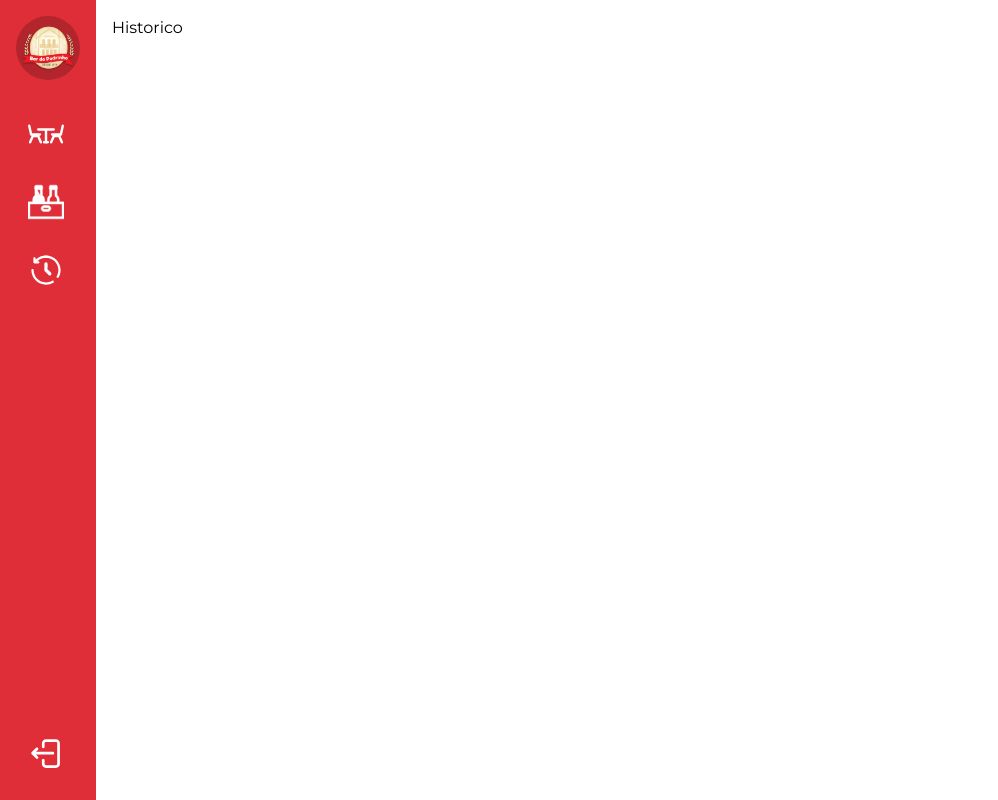
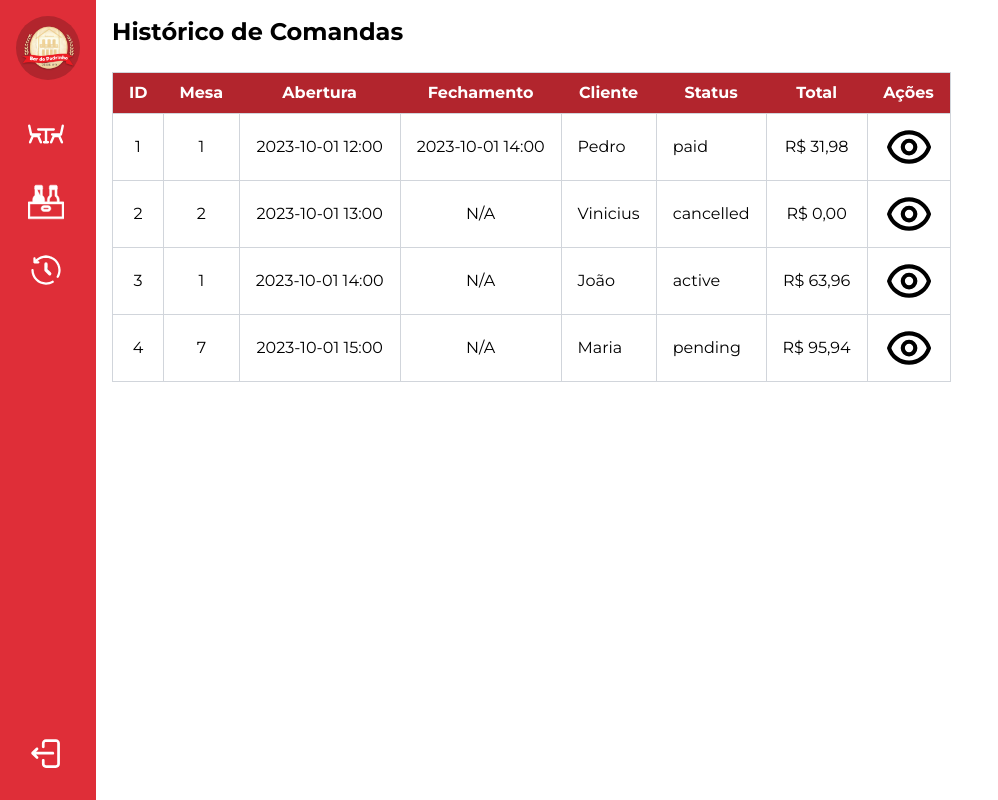
Before and after one commit to pedrolgois/comandas, a Next.js app: page /historico in a window 1280 px wide. Shown: the whole page, without its empty margins (0-998 px from the left). Built offline with nearby package versions, Linux system fonts and the light colour scheme.

Commit message:
página de histórico de comandas

```diff
--- a/public/icons/index.tsx
+++ b/public/icons/index.tsx
@@ -212,3 +212,26 @@ export const TrashIcon = (props: IconProps) => (
     />
   </svg>
 );
+
+export const EyeIcon = (props: IconProps) => (
+  <svg
+    xmlns="http://www.w3.org/2000/svg"
+    fill="none"
+    viewBox="0 0 24 24"
+    stroke="currentColor"
+    className="w-6 h-6"
+  >
+    <path
+      strokeLinecap="round"
+      strokeLinejoin="round"
+      strokeWidth={2}
+      d="M15 12a3 3 0 11-6 0 3 3 0 016 0z"
+    />
+    <path
+      strokeLinecap="round"
+      strokeLinejoin="round"
+      strokeWidth={2}
+      d="M2.458 12C3.732 7.943 7.523 5 12 5c4.477 0 8.268 2.943 9.542 7-1.274 4.057-5.065 7-9.542 7-4.477 0-8.268-2.943-9.542-7z"
+    />
+  </svg>
+);
--- a/src/app/(dashboard)/historico/page.tsx
+++ b/src/app/(dashboard)/historico/page.tsx
@@ -1,3 +1,145 @@
+"use client";
+import { useContext, useState } from "react";
+import { CommandsContext } from "@/context/CommandProvider";
+import { CommandDetails } from "@/components/CommandDetails";
+import { Command } from "@/models/command";
+import { EyeIcon } from "../../../../public/icons";
+
+const mockCommands: Command[] = [
+  {
+    id: "1",
+    client: "Pedro",
+    status: "paid",
+    selectedTable: 1,
+    products: [{ id: "1", ammount: 2, price: 15.99 }],
+    openedAt: "2023-10-01 12:00",
+    closedAt: "2023-10-01 14:00",
+  },
+  {
+    id: "2",
+    client: "Vinicius",
+    status: "cancelled",
+    selectedTable: 2,
+    products: [],
+    openedAt: "2023-10-01 13:00",
+    closedAt: null,
+  },
+  {
+    id: "3",
+    client: "João",
+    status: "active",
+    selectedTable: 1,
+    products: [
+      { id: "2", ammount: 2, price: 15.99 },
+      { id: "3", ammount: 2, price: 15.99 },
+    ],
+    openedAt: "2023-10-01 14:00",
+    closedAt: null,
+  },
+  {
+    id: "4",
+    client: "Maria",
+    status: "pending",
+    selectedTable: 7,
+    products: [
+      { id: "4", ammount: 2, price: 15.99 },
+      { id: "5", ammount: 2, price: 15.99 },
+      { id: "6", ammount: 2, price: 15.99 },
+    ],
+    openedAt: "2023-10-01 15:00",
+    closedAt: null,
+  },
+];
+
 export default function HistoricoPage() {
-  return <div className="flex gap-6 items-start">Historico</div>;
+  const commandsStore = useContext(CommandsContext);
+  const [selectedCommand, setSelectedCommand] = useState<Command | null>(null);
+
+  const handleViewDetails = (command: Command) => {
+    setSelectedCommand(command);
+  };
+
+  const calculateTotalAmount = (
+    products: { id: string; ammount: number; price: number }[]
+  ) => {
+    const total = products.reduce(
+      (total, product) => total + product.ammount * product.price,
+      0
+    );
+    return `R$ ${total.toFixed(2).replace(".", ",")}`;
+  };
+
+  return (
+    <div className="flex flex-col gap-6 items-start">
+      <h1 className="text-2xl font-bold">Histórico de Comandas</h1>
+      <table className="min-w-full bg-white border border-gray-300">
+        <thead>
+          <tr className="bg-system-darkRed text-white">
+            <th className="py-2 px-4 text-center">ID</th>
+            <th className="py-2 px-4 text-center">Mesa</th>
+            <th className="py-2 px-4 text-center">Abertura</th>
+            <th className="py-2 px-4 text-center">Fechamento</th>
+            <th className="py-2 px-4">Cliente</th>
+            <th className="py-2 px-4">Status</th>
+            <th className="py-2 px-4 text-center">Total</th>
+            <th className="py-2 px-4 text-center">Ações</th>
+          </tr>
+        </thead>
+        <tbody>
+          {mockCommands.map((command) => (
+            <tr key={command.id}>
+              <td className="py-2 px-4 border border-gray-300 text-center">
+                {command.id}
+              </td>
+              <td className="py-2 px-4 border border-gray-300 text-center">
+                {command.selectedTable}
+              </td>
+              <td className="py-2 px-4 border border-gray-300 text-center">
+                {command.openedAt}
+              </td>
+              <td className="py-2 px-4 border border-gray-300 text-center">
+                {command.closedAt || "N/A"}
+              </td>
+              <td className="py-2 px-4 border border-gray-300">
+                {command.client}
+              </td>
+              <td className="py-2 px-4 border border-gray-300">
+                {command.status}
+              </td>
+              <td className="py-2 px-4 border border-gray-300 text-center">
+                {calculateTotalAmount(command.products)}
+              </td>
+              <td className="py-2 px-4 border border-gray-300 text-center">
+                <button
+                  onClick={() => handleViewDetails(command)}
+                  className="flex items-center justify-center w-full hover:scale-90 transition-all duration-100"
+                >
+                  <EyeIcon fill="transparent" />
+                </button>
+              </td>
+            </tr>
+          ))}
+        </tbody>
+      </table>
+      <div
+        className={`bg-black fixed left-0 right-0 top-0 bottom-0 ${
+          selectedCommand ? "opacity-30" : "opacity-0 pointer-events-none"
+        }`}
+        onClick={() => setSelectedCommand(null)}
+      />
+      <div
+        className={`bg-system-grey1 p-4 h-screen w-[600px] min-w-[600px] flex flex-col fixed right-0 top-0 bottom-0 ${
+          selectedCommand ? "translate-x-0" : "translate-x-full"
+        } transition-transform duration-300`}
+      >
+        {selectedCommand && (
+          <CommandDetails
+            closeCommandDetails={() => setSelectedCommand(null)}
+            selectedTable={selectedCommand.selectedTable}
+            command={selectedCommand}
+          />
+        )}
+      </div>
+    </div>
+  );
 }
```
